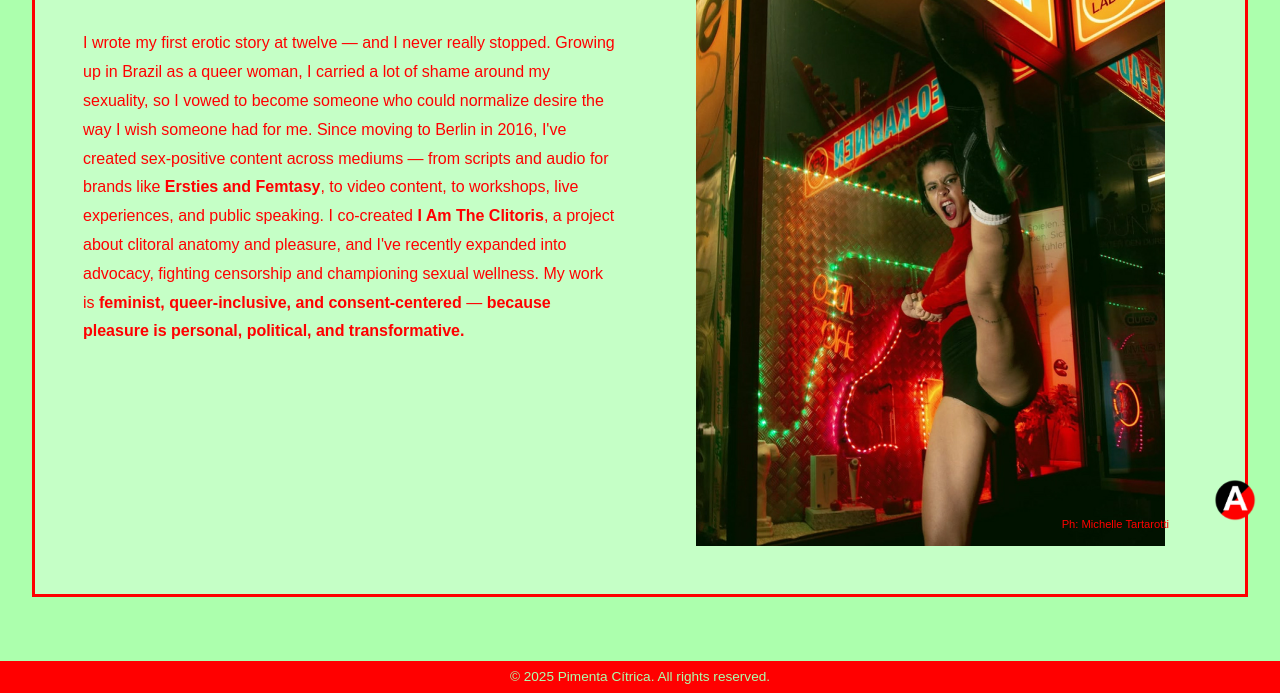
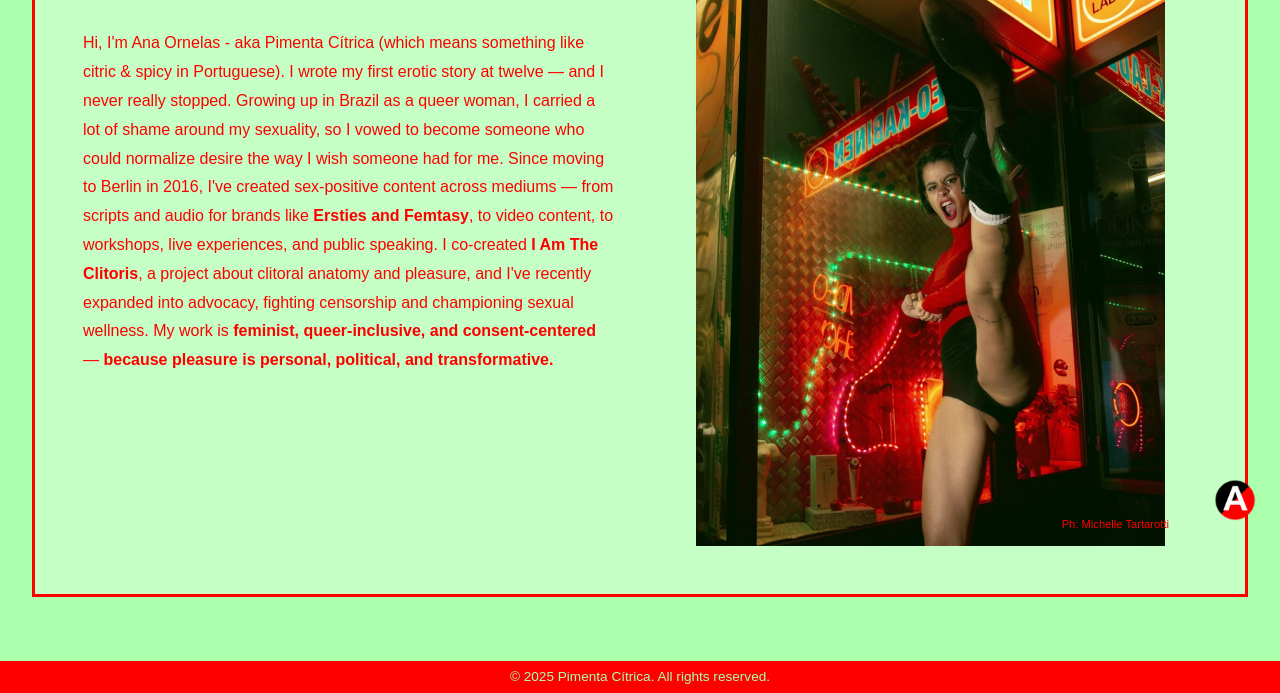
Before and after one commit to KArmbruster/pimenta-citrica-website, a website: page about.html in a window 1280 px wide. Shown: the part 255-948 px from the top of the page. Drawn offline with Linux system fonts and the light colour scheme.

Commit message:
Update about section with new introduction

```diff
--- a/about.html
+++ b/about.html
@@ -33,7 +33,7 @@
             <div class="about-layout">
                 <div class="about-text-container">
                     <h1 class="page-title">ABOUT</h1>
-                    <p>I wrote my first erotic story at twelve — and I never really stopped. Growing up in Brazil as a queer woman, I carried a lot of shame around my sexuality, so I vowed to become someone who could normalize desire the way I wish someone had for me. Since moving to Berlin in 2016, I've created sex-positive content across mediums — from scripts and audio for brands like <strong>Ersties and Femtasy</strong>, to video content, to workshops, live experiences, and public speaking. I co-created <strong>I Am The Clitoris</strong>, a project about clitoral anatomy and pleasure, and I've recently expanded into advocacy, fighting censorship and championing sexual wellness. My work is <strong>feminist, queer-inclusive, and consent-centered</strong> — <strong>because pleasure is personal, political, and transformative.</strong></p>
+                    <p>Hi, I'm Ana Ornelas - aka Pimenta Cítrica (which means something like citric & spicy in Portuguese). I wrote my first erotic story at twelve — and I never really stopped. Growing up in Brazil as a queer woman, I carried a lot of shame around my sexuality, so I vowed to become someone who could normalize desire the way I wish someone had for me. Since moving to Berlin in 2016, I've created sex-positive content across mediums — from scripts and audio for brands like <strong>Ersties and Femtasy</strong>, to video content, to workshops, live experiences, and public speaking. I co-created <strong>I Am The Clitoris</strong>, a project about clitoral anatomy and pleasure, and I've recently expanded into advocacy, fighting censorship and championing sexual wellness. My work is <strong>feminist, queer-inclusive, and consent-centered</strong> — <strong>because pleasure is personal, political, and transformative.</strong></p>
                 </div>
 
                 <div class="about-image-container">
```
